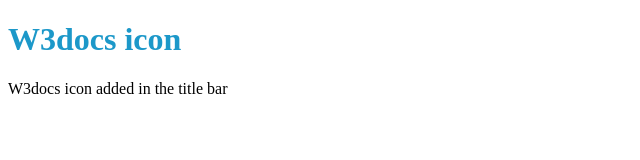
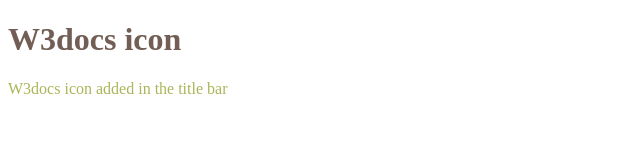
Before and after one commit to pat-3/LearningWebsite, a plain HTML site: page web-projects/test-site/index2.html in a window 1280 px wide. Shown: the whole page, without its empty margins (0-640 px from the left). Drawn offline with Linux system fonts and the light colour scheme.

Commit message:
Update index2.html

```diff
--- a/web-projects/test-site/index2.html
+++ b/web-projects/test-site/index2.html
@@ -1,14 +1,23 @@
 <!DOCTYPE html>
+<!--
+  Colors to use:
+
+  #ABB557 - Middle Green Yellow
+  #E7CFCD - Pale Pink OR #DAD2D8 - Light Gray
+  #725E54 - Umber
+  #443627 - Dark Lava
+  #BED558 - June Bug OR #00272B - Dark Jungle Green
+-->
 <html>
   <head>
     <title>This is a random website.</title>
     <link rel="shortcut icon" href="/favicon.ico">
   </head>
-  <body>
-    <h1 style="color: #1c98c9;">
+  <body style="color: #00272B">
+    <h1 style="color: #725E54;">
       W3docs icon
     </h1>
-    <p>
+    <p style="color: #ABB557;">
       W3docs icon added in the title bar
     </p>
   </body>
```
